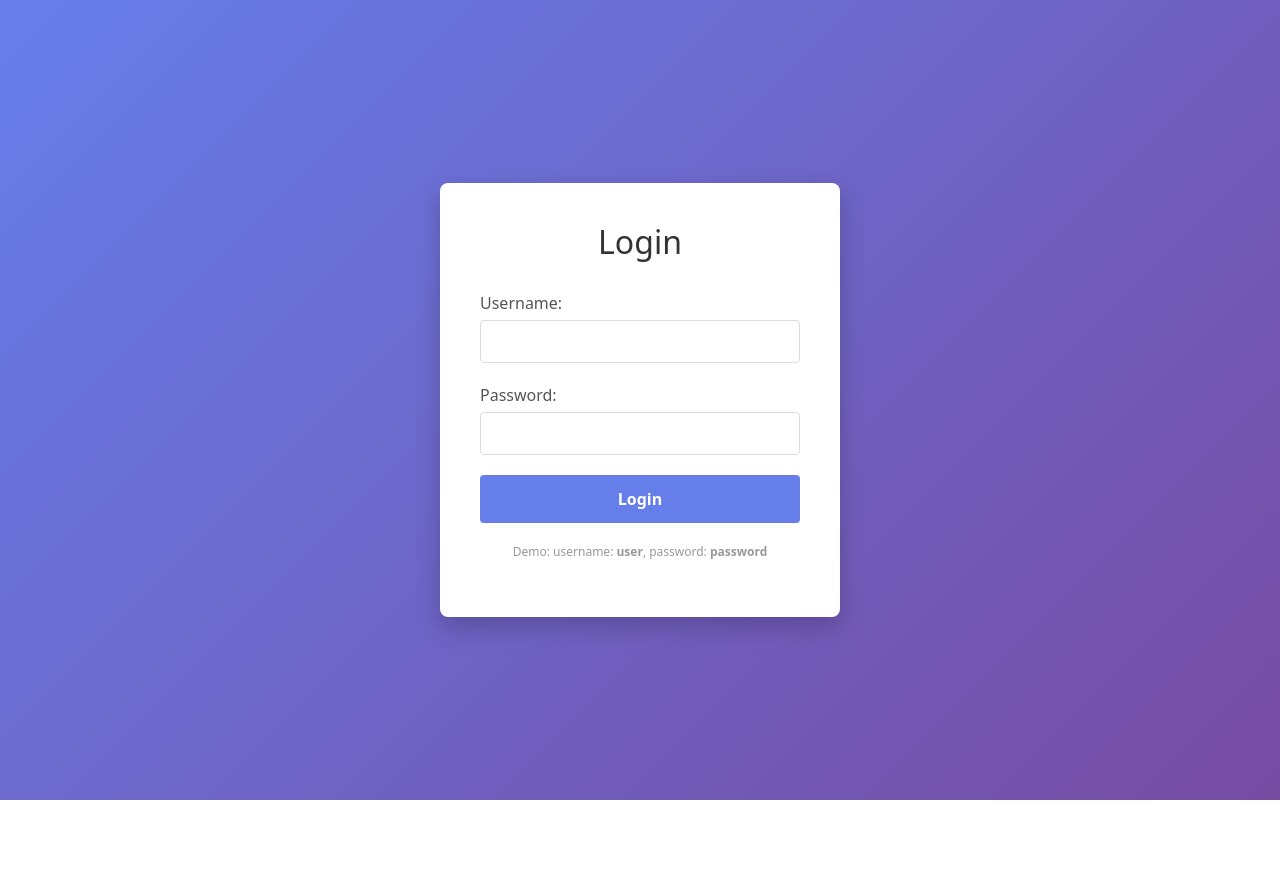
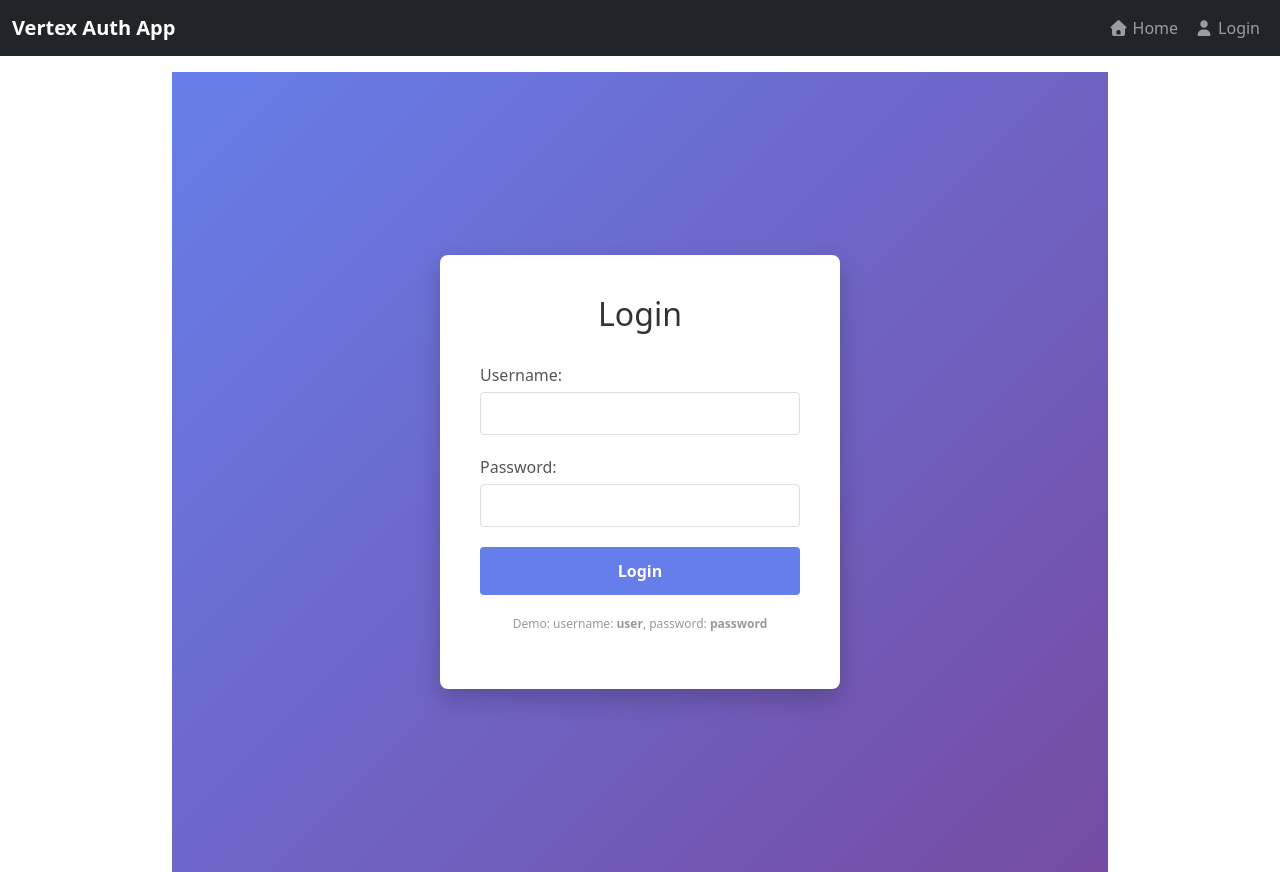
Before and after one commit to abdulrehmanlatif77-design/vertex-auth-app, an Angular app: page /login in a window 1280 px wide. Before the commit the page ends 800 px from the top, so only its background shows below. Built offline with nearby package versions, Linux system fonts and the light colour scheme.

Commit message:
Added the layout component

```diff
--- a/src/app/components/home/home.html
+++ b/src/app/components/home/home.html
@@ -1,10 +1,7 @@
 <div class="home-container">
-  <div class="navbar">
-    <h1>Welcome!</h1>
-    <button (click)="onLogout()" class="logout-btn">Logout</button>
-  </div>
   <div class="content">
     <h2>Home Page</h2>
     <p>You have successfully logged in to the application.</p>
+    <button (click)="onLogout()" class="logout-btn">Logout</button>
   </div>
 </div>
--- /dev/null
+++ b/src/app/components/layout/layout.css
@@ -0,0 +1,2 @@
+.container { max-width: 960px; }
+.navbar-brand { font-weight: 600; }
--- /dev/null
+++ b/src/app/components/layout/layout.html
@@ -0,0 +1,22 @@
+<nav class="navbar navbar-expand-lg navbar-dark bg-dark">
+  <div class="container-fluid">
+    <a class="navbar-brand" [routerLink]="['/home']">Vertex Auth App</a>
+    <button class="navbar-toggler" type="button" data-bs-toggle="collapse" data-bs-target="#navbarNav" aria-controls="navbarNav" aria-expanded="false" aria-label="Toggle navigation">
+      <span class="navbar-toggler-icon"></span>
+    </button>
+    <div class="collapse navbar-collapse" id="navbarNav">
+      <ul class="navbar-nav ms-auto">
+        <li class="nav-item">
+          <a class="nav-link" [routerLink]="['/home']"><i class="fa fa-home me-1"></i>Home</a>
+        </li>
+        <li class="nav-item">
+          <a class="nav-link" [routerLink]="['/login']"><i class="fa fa-user me-1"></i>Login</a>
+        </li>
+      </ul>
+    </div>
+  </div>
+</nav>
+
+<div class="container mt-3">
+  <router-outlet></router-outlet>
+</div>
```
Also changed, not shown: src/app/app.routes.ts (+10 -3 lines), src/app/components/layout/layout.ts (added, +12 -0 lines).
